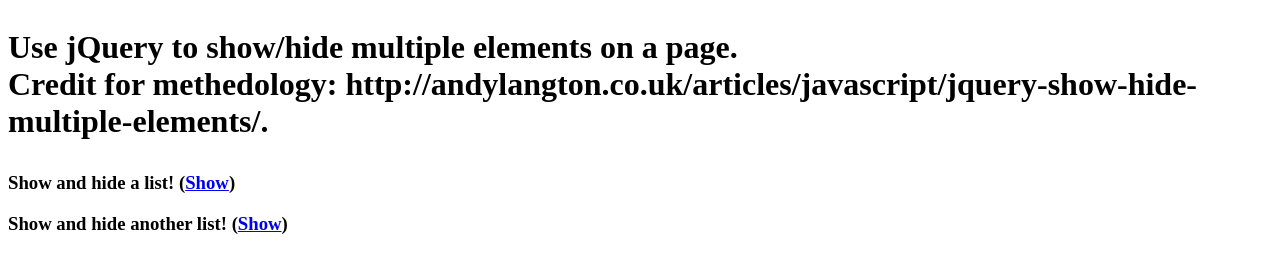
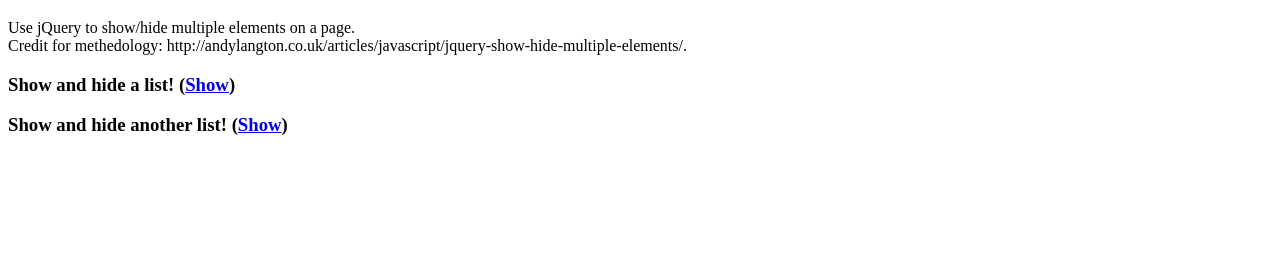
Before and after one commit to shrop/jQuery-test-show-hide, a plain HTML site: page index.html in a window 1280 px wide. Shown: the part 61-334 px from the top of the page. Drawn offline with nearby package versions, Linux system fonts and the light colour scheme.

Commit message:
Corrected missing closing header tag

```diff
--- a/index.html
+++ b/index.html
@@ -9,7 +9,7 @@
 </head>
 <body>
 
-<h1>jQery Test - Show/hide multiple elements on one page<h1>
+<h1>jQery Test - Show/hide multiple elements on one page</h1>
 <p>Use jQuery to show/hide multiple elements on a page.<br />
 Credit for methedology: http://andylangton.co.uk/articles/javascript/jquery-show-hide-multiple-elements/.</p>
 
```
